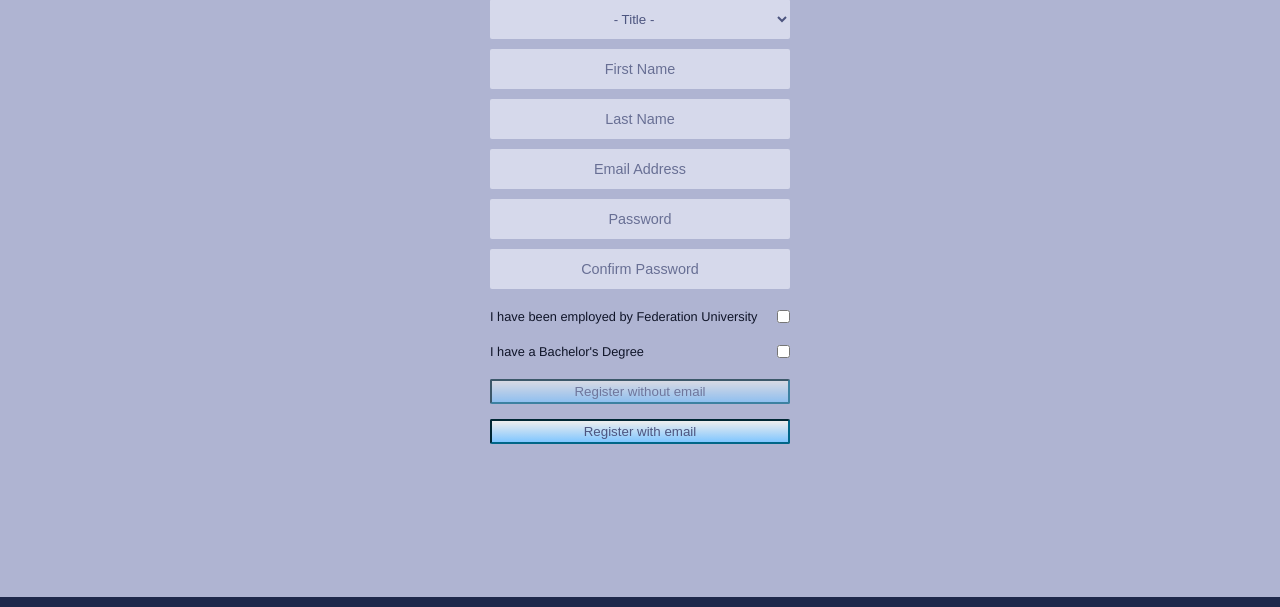
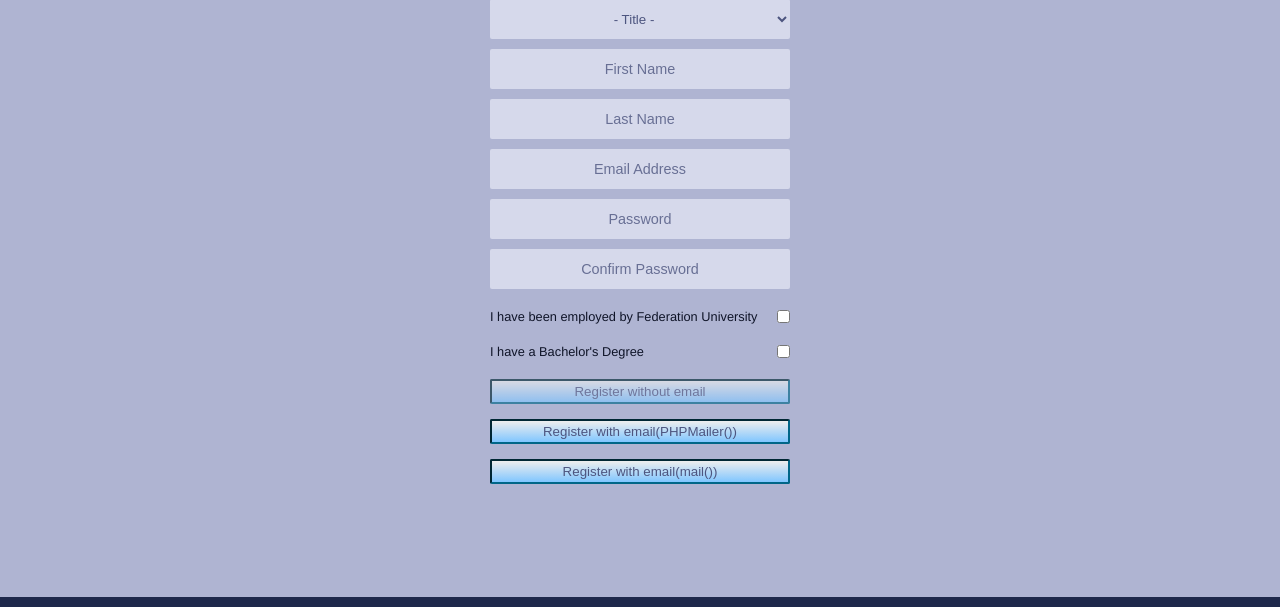
Before and after one commit to Subway69/TeamEssential, a PHP site: page /TeamEssential/registration.php in a window 1280 px wide, after a click on "Register". Shown: the part 193-800 px from the top of the page. Run offline with PHP 8.4, Linux system fonts and the light colour scheme; some libraries are stand-ins or nearby versions.

Commit message:
Added another button for email verification if the first one fails

```diff
--- a/PHP/AccountAPI.php
+++ b/PHP/AccountAPI.php
@@ -423,7 +423,7 @@ $router->register("PUT",'#^/updatePassword/#', function($params)
 
     if ($success)
     {
-
+        $text = "Password Succesfully Changed";
     }
     else
     {
@@ -433,7 +433,7 @@ $router->register("PUT",'#^/updatePassword/#', function($params)
 else
 {
 
-    $text="New:".$password. " current".$currPass." confirm:".$confimPass;;
+    $text="Incorrent Current Password Entered";
 }
 }
 else{
--- a/registration.php
+++ b/registration.php
@@ -52,7 +52,6 @@ include_once('header.php');
             if (!preg_match("/^.*(?=.{8,})(?=.*[0-9])(?=.*[A-Z]).*$/", $password))
             {
                 $text= "The minimum length of your password must be 8 characters. Enter at least one capital letter and one number.";
-              echo"Hello1";
             }
             else
             {
@@ -120,7 +119,91 @@ include_once('header.php');
         }
     }
 ?>
+    <?php
+    if(isset($_POST['sub2']))
+    {
 
+        $title = $_POST["tTitle"];
+        $last = $_POST["tLastName"];
+        $first = $_POST["tFirstName"];
+
+        $email = $_POST['tEmail'];
+        $message ="";
+
+        $password = $_POST['regPassword'];
+        $cPassword=$_POST['tConfirm'];
+        $work =0;
+        $perm = 0;
+        $conn = mysqli_connect($DB_HOST, $DB_USER, $DB_PASSWORD, $DB_NAME);
+        $salt = '$2y$12$' . base64_encode(openssl_random_pseudo_bytes(32));
+        $hashed_password = crypt($password, $salt);
+        $hashed_conf_password = crypt($cPassword, $salt);
+        $q_e="SELECT * FROM Users WHERE email=?";
+        $stmt3 = mysqli_prepare($conn, $q_e);
+        mysqli_stmt_bind_param($stmt3, "s",$email);
+        $success1 = mysqli_stmt_execute($stmt3);
+        $results1= mysqli_stmt_get_result($stmt3);
+
+        $i=0;
+        $text="";
+        while($row = mysqli_fetch_assoc($results1))
+        {
+            $i++;
+        }
+        if($i>0)
+        {
+            $text="email already exists";
+             }
+        else
+        {
+            if (!preg_match("/^.*(?=.{8,})(?=.*[0-9])(?=.*[A-Z]).*$/", $password))
+            {
+                $text= "The minimum length of your password must be 8 characters. Enter at least one capital letter and one number.";
+            }
+            else
+            {
+                if (strcmp($hashed_password, $hashed_conf_password) == 0)
+                {
+                    echo"Hello";
+                    $query = "INSERT INTO Users(title,first_name,last_name,email,password,permission,uniWork) VALUES (?,?,?,?,?,?,?);";
+                    $stmt = mysqli_prepare($conn, $query);
+                    mysqli_stmt_bind_param($stmt, "sssssdd", $title, $first, $last, $email, $hashed_password, $perm, $work);
+                    $success = mysqli_stmt_execute($stmt);
+                    $results = mysqli_stmt_get_result($stmt);
+                    $last_id = mysqli_insert_id($conn);
+                    login($last_id);
+                    loginName($first);
+                    loginEmail($email);
+                    setPermission($perm);
+                    setWork($work);
+
+                    if ($success)
+                    {
+                                $message = '<html><head>
+                                        <title>Email Verification</title>
+                                        </head>
+                                        <body>';
+                                $message .= '<h1>Hi ' . $first ." ".$last . '!</h1>';
+                                $message .= '<p>Welcome to the Federation University Research Register.\n Please click the below link to verify your email address <a href="'.SITE_URL.'activate.php?id=' . base64_encode($last_id) . '">CLICK TO ACTIVATE YOUR ACCOUNT</a>';
+                                $message .= "</body></html>";
+
+                                mail($email,"Welcome to the Federation University Research Register",$msg);
+
+
+                    }
+                    else{
+                        $text="Registration Failed";
+                    }
+                }
+                else
+                {
+                    $text= "password don't match";
+                    ?>  <?php
+                } ?> <?php
+            }
+        }
+    }
+?>
 
     <div id="ii4vcy" class="row c3690">
         <div id="iuxvnm" class="cell">
@@ -204,7 +287,8 @@ include_once('header.php');
 
                                 <div class="form-group"> <!-- why do we need to div this? -->
                                     <input type="button" class="button" id="sub" onclick="register()" value="Register without email" disabled  />
-                                    <input type="submit" class="button" name="sub1" value="Register with email"  />
+                                    <input type="submit" class="button" name="sub1" value="Register with email(PHPMailer())"  />
+                                    <input type="submit" class="button" name="sub2" value="Register with email(mail())"  />
                                 </div>
                             </form>
 							<script src = "JS/login.js"></script>
```
